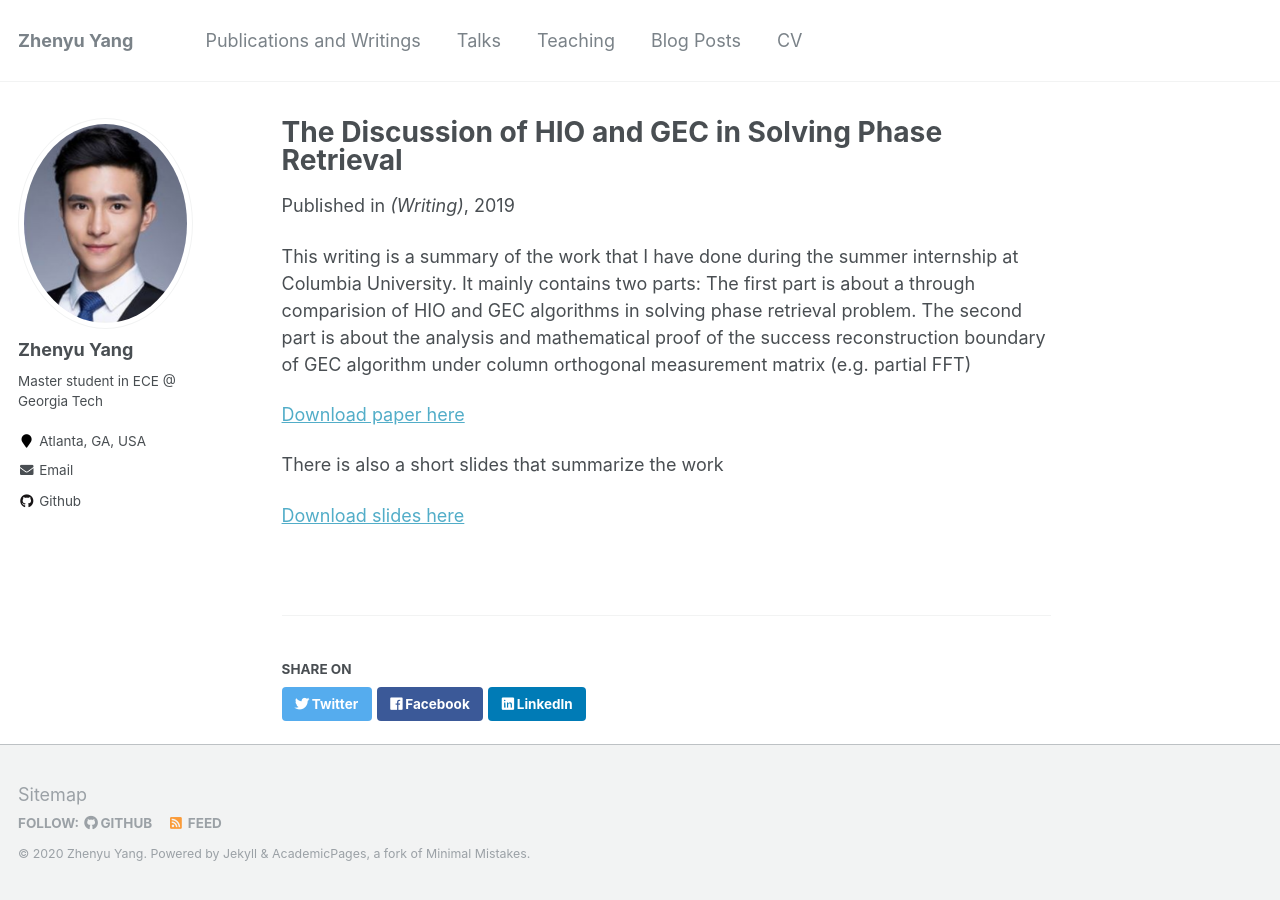
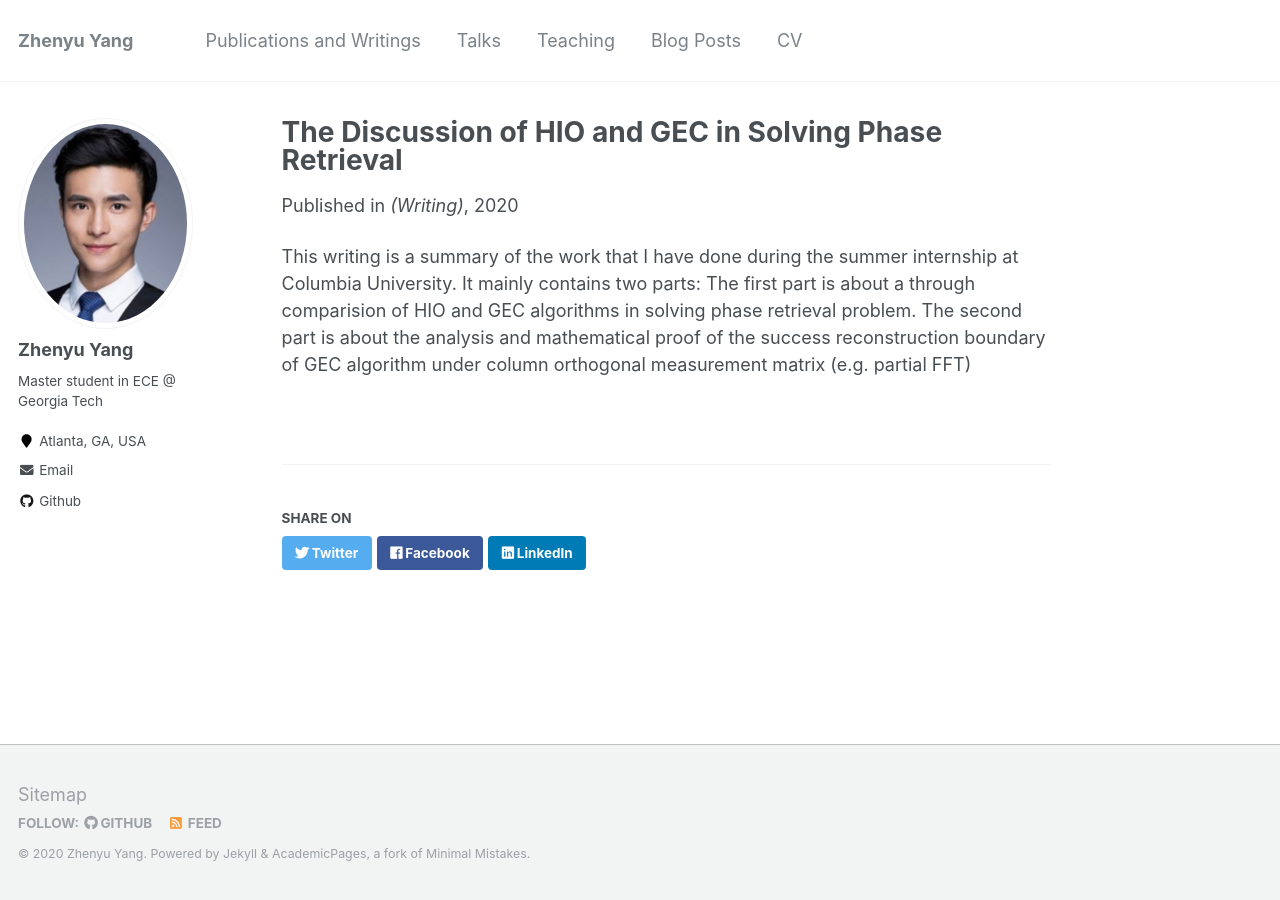
Before and after one commit to azpeteryang/azpeteryang.github.io, a Jekyll site: the page built from _publications/Writing_sample_1.md, in a window 1280 px wide. Built offline with Jekyll 4.4.1, drawn with Linux system fonts in a browser that asks for light colours.

Commit message:
Update Writing_sample_1.md

```diff
--- a/_publications/Writing_sample_1.md
+++ b/_publications/Writing_sample_1.md
@@ -1,15 +1,6 @@
 ---
 title: "The Discussion of HIO and GEC in Solving Phase Retrieval"
-collection: publications
-permalink: /publication/Writing_sample1
-date: 2019-09-08
 venue: '(Writing)'
 excerpt: 'This writing is a summary of the work that I have done during the summer internship at Columbia University.'
 ---
 This writing is a summary of the work that I have done during the summer internship at Columbia University. It mainly contains two parts: The first part is about a through comparision of HIO and GEC algorithms in solving phase retrieval problem. The second part is about the analysis and mathematical proof of the success reconstruction boundary of GEC algorithm under column orthogonal measurement matrix (e.g. partial FFT)
-
-[Download paper here](http://PeterZZQ.github.io/files/Writing1.pdf)
-
-There is also a short slides that summarize the work
-
-[Download slides here](http://PeterZZQ.github.io/files/research_summary.pdf)
```
